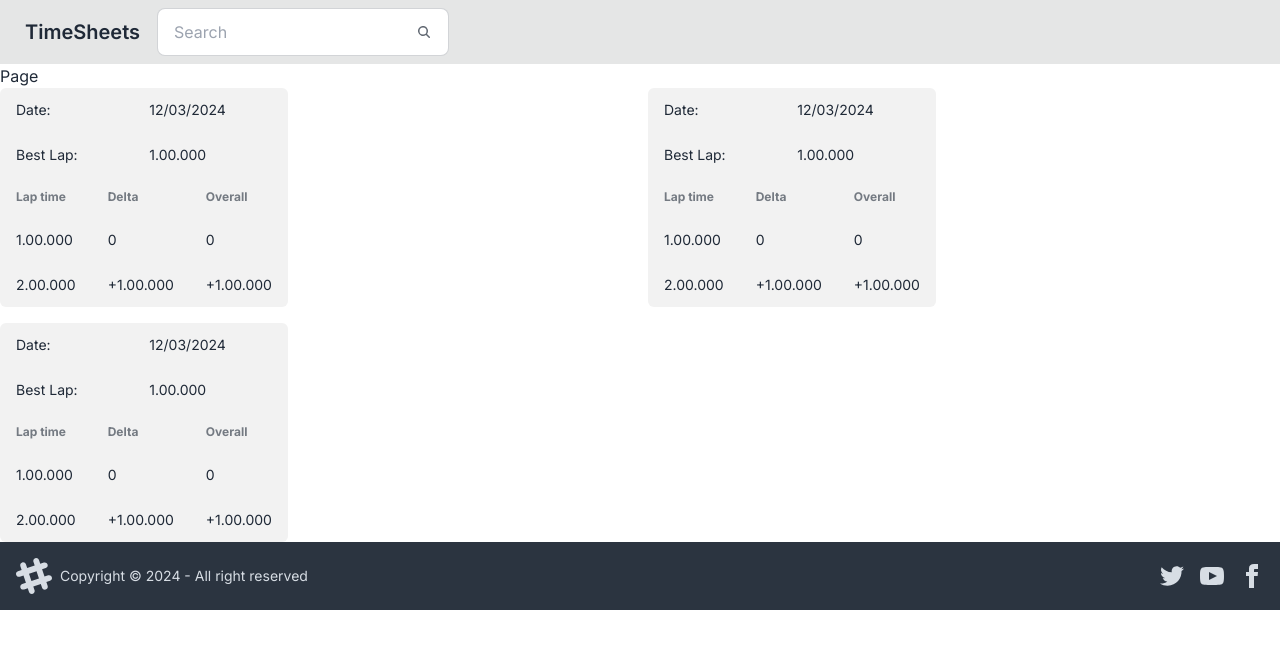
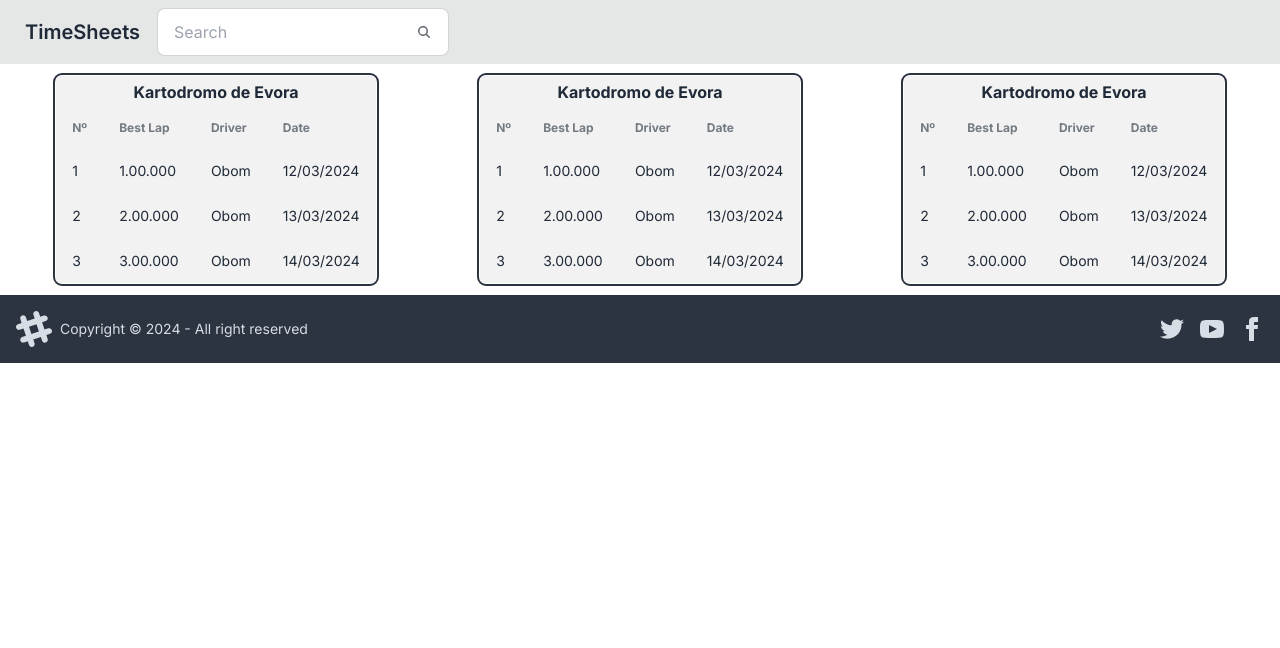
Before and after one commit to JQueimado/time-sheets-nextjs, a Next.js app: page / in a window 1280 px wide. Shown: the top 648 px of the page. Built offline with nearby package versions, Linux system fonts and the light colour scheme.

Commit message:
add karting center uis to page

```diff
--- a/app/page.tsx
+++ b/app/page.tsx
@@ -1,13 +1,13 @@
+import KartingCenter from "./KartingCenter";
 import TimeSheet from "./TimeSheet";
 
 export default function Home() {
   return (
     <main>
-      <div>Page</div>
-      <div className="grid gap-4 grid-cols-2">
-        <TimeSheet />
-        <TimeSheet />
-        <TimeSheet />
+      <div className="grid gap-4 grid-cols-3 content-evenly w-full p-3">
+        <KartingCenter />
+        <KartingCenter />
+        <KartingCenter />
       </div>
     </main>
   );
```
